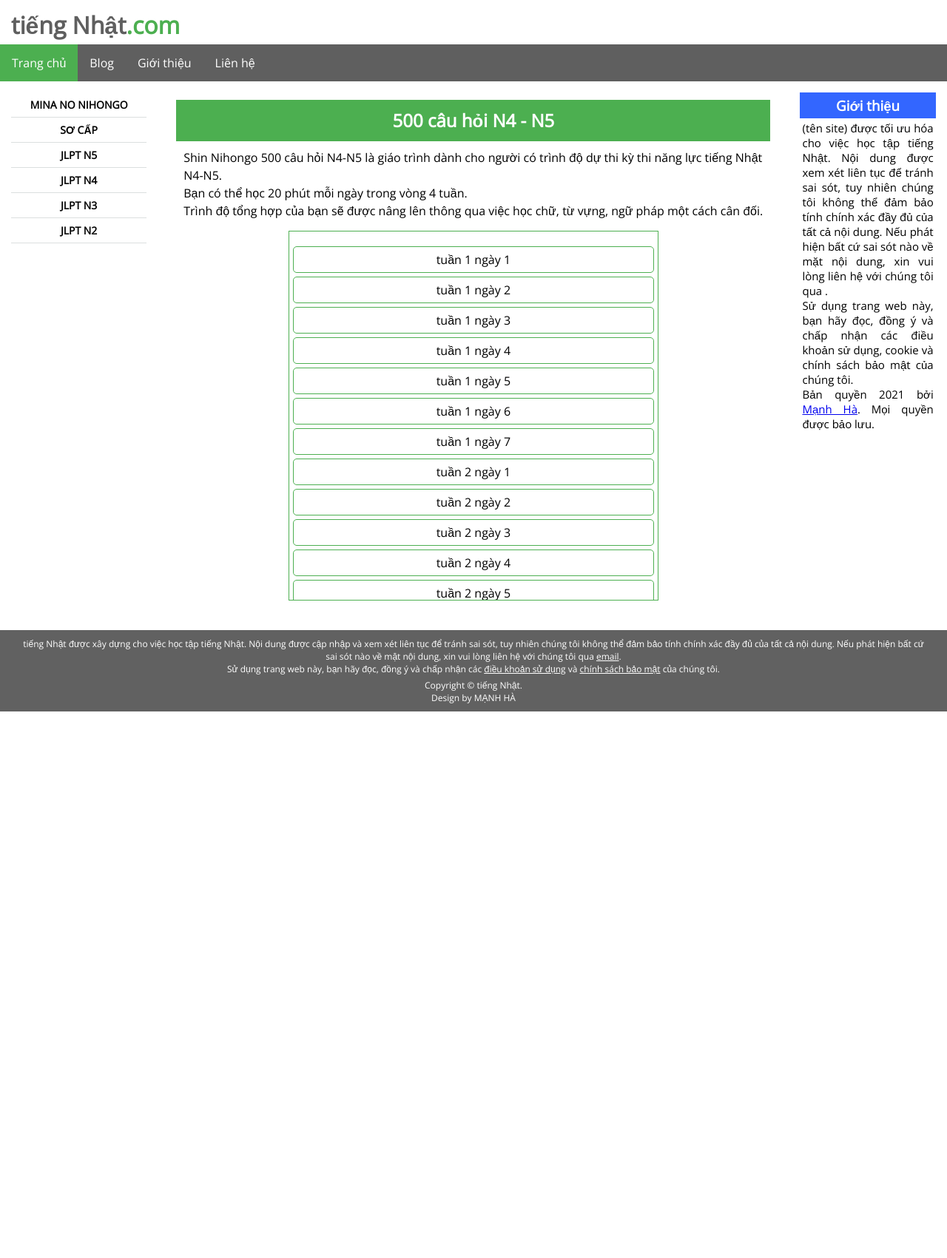
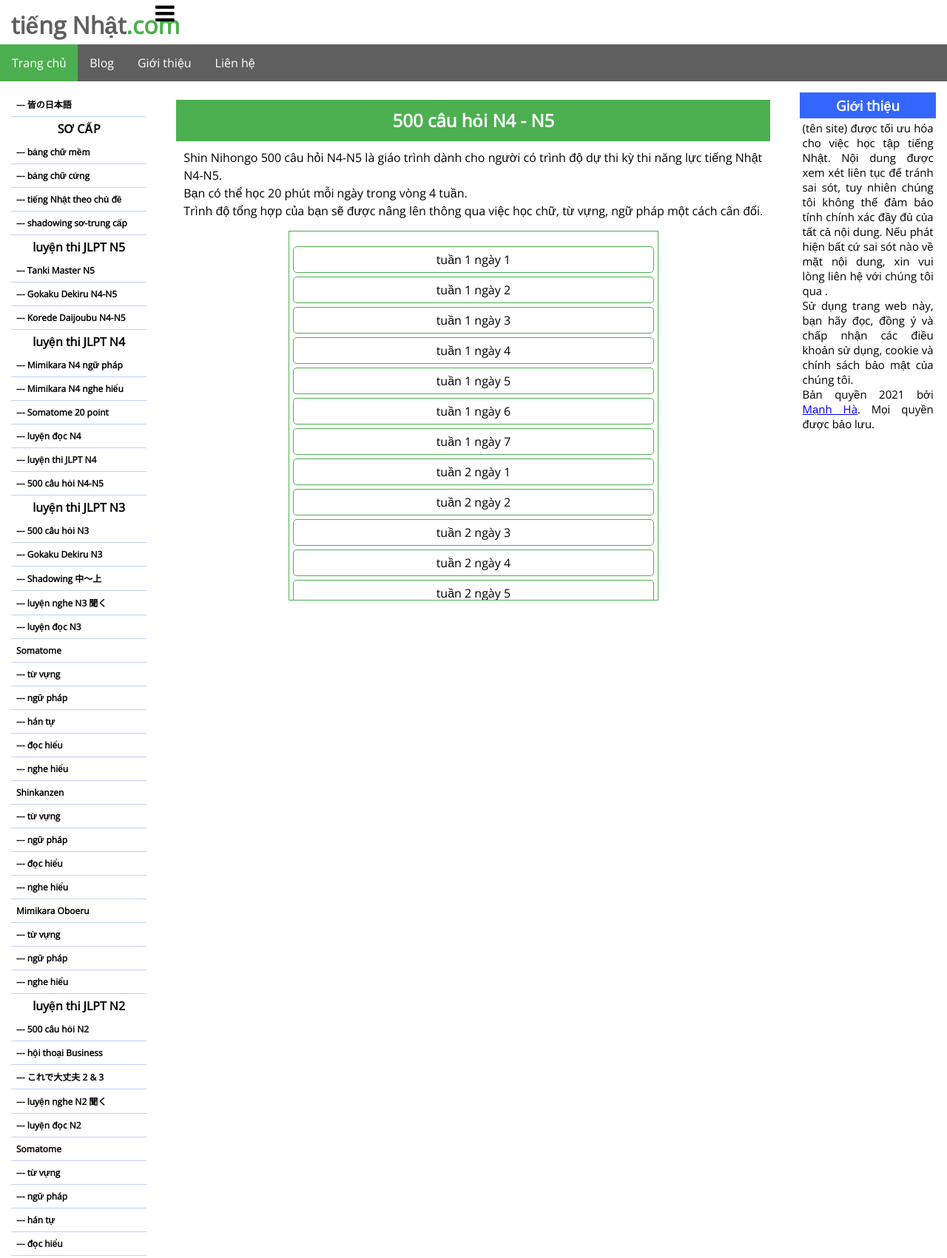
Before and after one commit to haconbk/webtiengnhat, a plain HTML site: page index.html in a window 1280 px wide. Shown: the part 8-1709 px from the top of the page at 74% size. Before the commit the page ends 970 px from the top, so only its background shows below. Drawn offline with nearby package versions, Linux system fonts and the light colour scheme.

Commit message:
update ngon

```diff
--- a/index.html
+++ b/index.html
@@ -32,12 +32,61 @@
 
         <div class="col-2">
             <div class="left-menubar" id="myLeftSideBar">
-                <a href="#">MINA NO NIHONGO</a>
-                <a href="#">SƠ CẤP</a>
-                <a href="#">JLPT N5</a>
-                <a href="#">JLPT N4</a>
-                <a href="#">JLPT N3</a>
-                <a href="#">JLPT N2</a>
+                <a href="javascript:void(0) "onclick="closeLeftMenu()" style="padding: 5px 0; font-size: 30px; border: none; position: fixed; top: 0; left: 210px;"><i class="fa fa-bars"></i></a>
+                <a href="#"> --- 皆の日本語</a>
+                <h4>SƠ CẤP</h4>
+                <a href="#"> --- bảng chữ mềm</a>
+                <a href="#"> --- bảng chữ cứng</a>
+                <a href="#"> --- tiếng Nhật theo chủ đề</a>
+                <a href="#"> --- shadowing sơ-trung cấp</a>
+                <h4>luyện thi JLPT N5</h4>
+                <a href="#"> --- Tanki Master N5</a>
+                <a href="#"> --- Gokaku Dekiru N4-N5</a>
+                <a href="#"> --- Korede Daijoubu N4-N5</a>
+                <h4>luyện thi JLPT N4</h4>
+                <a href="#"> --- Mimikara N4 ngữ pháp</a>
+                <a href="#"> --- Mimikara N4 nghe hiểu</a>
+                <a href="#"> --- Somatome 20 point</a>
+                <a href="#"> --- luyện đọc N4</a>
+                <a href="#"> --- luyện thi JLPT N4</a>
+                <a href="#"> --- 500 câu hỏi N4-N5</a>
+                <h4>luyện thi JLPT N3</h4>
+                <a href="#"> --- 500 câu hỏi N3</a>
+                <a href="#"> --- Gokaku Dekiru N3</a>
+                <a href="#"> --- Shadowing 中～上</a>
+                <a href="#"> --- luyện nghe N3 聞く</a>
+                <a href="#"> --- luyện đọc N3</a>
+                <a href="#"> Somatome</a>
+                <a href="#"> --- từ vựng</a>
+                <a href="#"> --- ngữ pháp</a>
+                <a href="#"> --- hán tự</a>
+                <a href="#"> --- đọc hiểu</a>
+                <a href="#"> --- nghe hiểu</a>
+                <a href="#"> Shinkanzen</a>
+                <a href="#"> --- từ vựng</a>
+                <a href="#"> --- ngữ pháp</a>
+                <a href="#"> --- đọc hiểu</a>
+                <a href="#"> --- nghe hiểu</a>
+                <a href="#"> Mimikara Oboeru</a>
+                <a href="#"> --- từ vựng</a>
+                <a href="#"> --- ngữ pháp</a>
+                <a href="#"> --- nghe hiểu</a>
+                <h4>luyện thi JLPT N2</h4>
+                <a href="#"> --- 500 câu hỏi N2</a>
+                <a href="#"> --- hội thoại Business</a>
+                <a href="#"> --- これで大丈夫 2 & 3</a>
+                <a href="#"> --- luyện nghe N2 聞く</a>
+                <a href="#"> --- luyện đọc N2</a>
+                <a href="#"> Somatome</a>
+                <a href="#"> --- từ vựng</a>
+                <a href="#"> --- ngữ pháp</a>
+                <a href="#"> --- hán tự</a>
+                <a href="#"> --- đọc hiểu</a>
+                <a href="#"> --- nghe hiểu</a>
+                <a href="#"> Mimikara Oboeru</a>
+                <a href="#"> --- từ vựng</a>
+                <a href="#"> --- ngữ pháp</a>
+                <a href="#"> --- nghe hiểu</a>
             </div>
         </div>
         <div class="col-8 col-s-12">
--- a/main.css
+++ b/main.css
@@ -3,9 +3,6 @@
     margin: 0;
     padding: 0;
     font-family: "Open Sans", sans-serif;
-}
-body {
-    /* background-color: #e5e5e5; */
 }
 .row::after {
     content: "";
@@ -92,14 +89,19 @@ body {
         position: absolute;
         visibility: hidden;
     }
+    .left-menubar a {
+        color: #FFF;
+    }
     .left-menubar.responsive {
         position: fixed;
         visibility: visible;
         left: 0;
-        top: auto;
-        transition: .5s;
+        top: 0;
+        z-index: 1;
+        transition: .3s;
         width: 200px;
-        background-color: rgb(255,255,255);
+        height: 100%;
+        background-color: #FFF;
     }
 }
 
@@ -115,9 +117,6 @@ body {
 }
 .header a:hover {
     color: #4CAF50;
-}
-.sticky1 {
-    top: 100px;
 }
 /* Sidebar - menu ngang */
 .sidebar {
@@ -162,25 +161,26 @@ body {
 .left-menubar {
     margin: 0;
     padding: 0;
+    overflow: scroll;
+}
+.left-menubar h4 {
+    text-align: center;
+    padding: 5px 0;
 }
 .left-menubar a {
-    /* color: rgb(130, 134, 136); */
     font-weight: bold;
     color: #000;
     display: block;
-    text-align: center;
+    text-align: left;
     text-decoration: none;
-    font-size: 14px;
+    font-size: 12px;
     padding: 7px;
     margin: 0;
-    border-bottom: 1px solid #DBDFDF;
+    border-bottom: 1px solid rgba(51, 102, 255, 0.3);
 }
 .left-menubar a:hover {
-    /* color: #4CAF50; */
-    /* background-color: #CCC; */
-    transition: .3s;
-    color: white;
-    text-shadow: 0 -2px 7px #4CAF50, 0 2px 7px #4CAF50, -2px 0 7px #4CAF50, 2px 0 7px #4CAF50;
+    /* transition: .3s; */
+    text-shadow: 0 -2px 7px rgba(51, 102, 255, 0.3), 0 2px 7px rgba(51, 102, 255, 0.3), -2px 0 7px rgba(51, 102, 255, 0.3), 2px 0 7px rgba(51, 102, 255, 0.3);
 }
 
 /* nội dung chính */
--- a/main.js
+++ b/main.js
@@ -1,12 +1,23 @@
 function openLeftMenu() {
   var x = document.getElementById("myLeftSideBar");
-  var y = window.pageYOffset;
   if (x.className === "left-menubar") {
     x.className += " responsive";
   } else {
     x.className = "left-menubar";
   }
 }
+
+function closeLeftMenu() {
+  var x = document.getElementById("myLeftSideBar");
+  if (x.className === "left-menubar") {
+    x.className -= " responsive";
+  } else {
+    x.className = "left-menubar";
+  }
+}
+// function closeLeftMenu() {
+//   document.getElementById("myLeftSideBar").style.width = "0";
+// }
 // When the user scrolls the page, execute fixedMenu
 window.onscroll = function() {fixedMenu()};
 // Get the navbar
```
